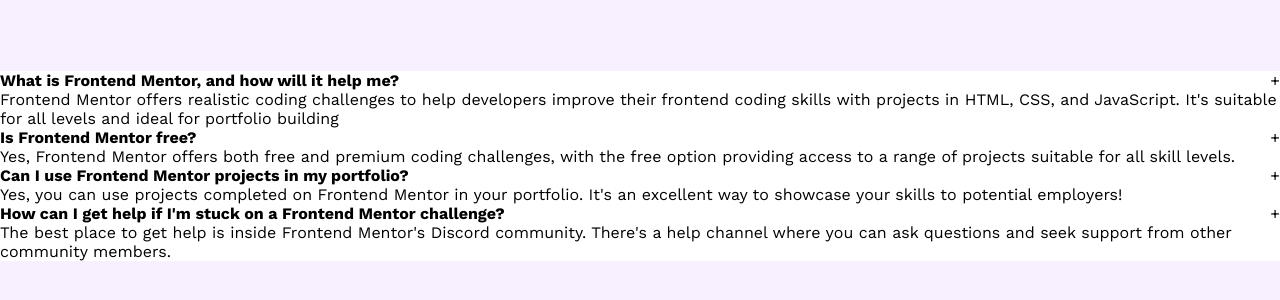
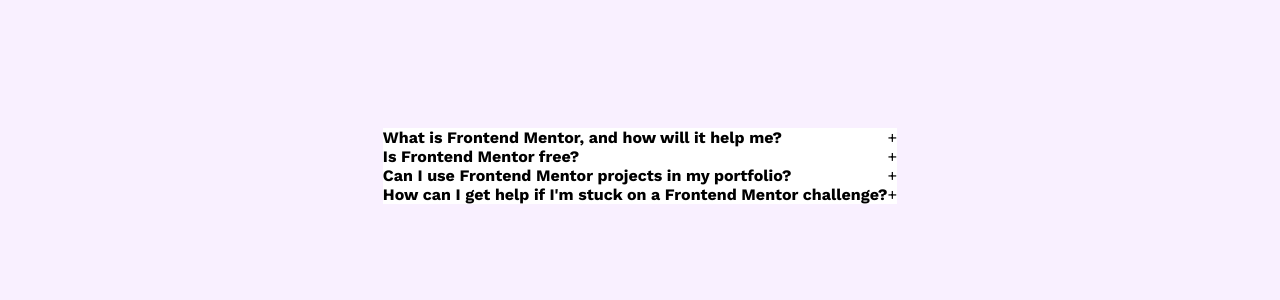
Before and after one commit to thomaserdmenger/FAQ-accordion-react, a React (Vite) app: page / in a window 1280 px wide. Shown: the part 234-534 px from the top of the page. Built offline with nearby package versions, Linux system fonts and the light colour scheme.

Commit message:
Add Toggle Accordion State

```diff
--- a/src/App.module.css
+++ b/src/App.module.css
@@ -36,6 +36,7 @@
 .faqHeader {
   display: flex;
   justify-content: space-between;
+  cursor: pointer;
 }
 
 .faqHeader h2 {
@@ -43,4 +44,9 @@
 }
 
 .faqBody {
+  display: none;
 }
+
+.faqBodyHide {
+  display: block;
+}
--- a/src/components/Accordion.jsx
+++ b/src/components/Accordion.jsx
@@ -1,11 +1,20 @@
 import * as React from 'react';
 import FAQ from './FAQ';
 import styles from '../App.module.css';
+import data from '../assets/data/data';
 
 export default function () {
   return (
     <div className={styles.accordionWrapper}>
-      <FAQ />
+      {data.map((faq) => {
+        return (
+          <FAQ
+            key={faq.id}
+            question={faq.question}
+            answer={faq.answer}
+          />
+        );
+      })}
     </div>
   );
 }
--- a/src/components/FAQ.jsx
+++ b/src/components/FAQ.jsx
@@ -2,20 +2,25 @@
 import data from '../assets/data/data';
 import styles from '../App.module.css';
 
-export default function () {
+export default function ({ id, answer, question }) {
+  const [accordionOpen, setAccordionOpen] = React.useState(false);
+
+  const toggleState = (id) => {
+    setAccordionOpen(!accordionOpen);
+  };
+
   return (
-    <>
-      {data.map((faq) => {
-        return (
-          <div key={faq.id}>
-            <div className={styles.faqHeader}>
-              <h2>{faq.question}</h2>
-              <span>+</span>
-            </div>
-            <div className={styles.faqBody}>{faq.answer}</div>
-          </div>
-        );
-      })}
-    </>
+    <div key={id}>
+      <div
+        className={styles.faqHeader}
+        onClick={toggleState}
+      >
+        <h2>{question}</h2>
+        {accordionOpen ? <span>-</span> : <span>+</span>}
+      </div>
+      <div className={accordionOpen ? styles.faqBodyHide : styles.faqBody}>
+        <p>{answer}</p>
+      </div>
+    </div>
   );
 }
```
